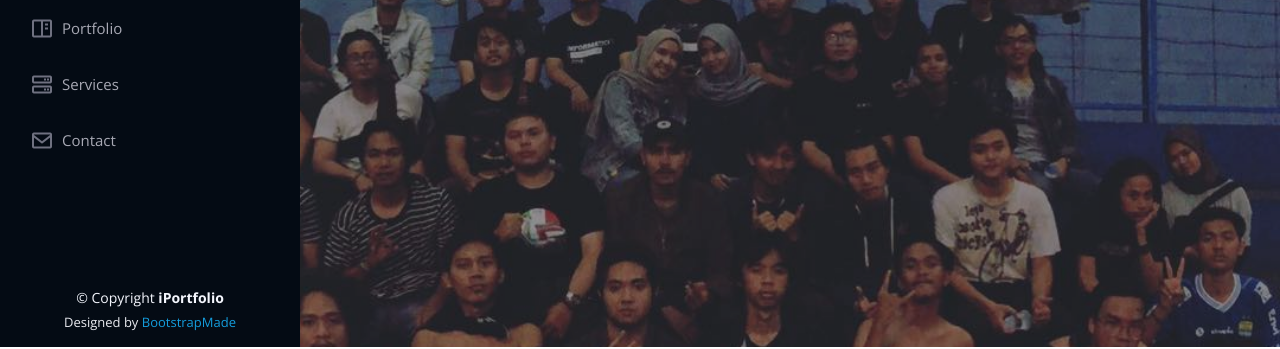
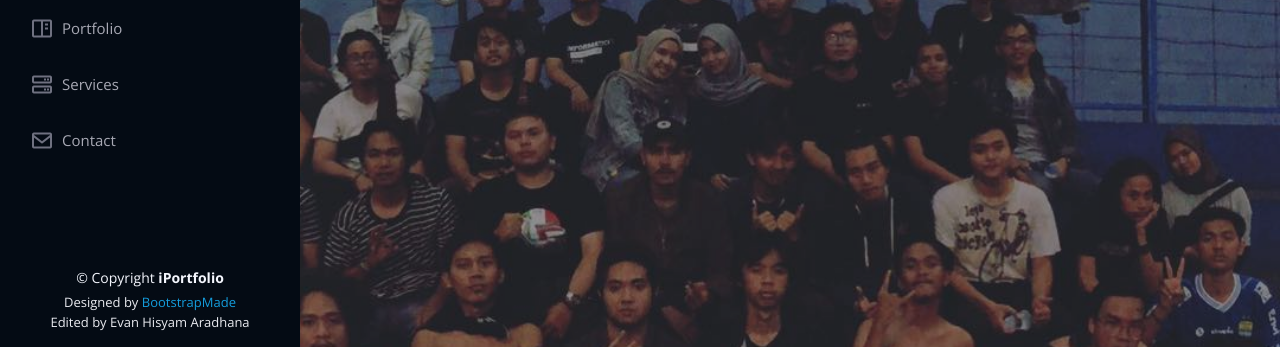
Before and after one commit to la5ngan/la5ngan.github.io, a plain HTML site: page index.html in a window 1280 px wide. Shown: the part 453-802 px from the top of the page. Drawn offline with nearby package versions, Linux system fonts and the light colour scheme.

Commit message:
Update index.html

```diff
--- a/index.html
+++ b/index.html
@@ -633,7 +633,8 @@
         <!-- You can delete the links only if you purchased the pro version. -->
         <!-- Licensing information: https://bootstrapmade.com/license/ -->
         <!-- Purchase the pro version with working PHP/AJAX contact form: https://bootstrapmade.com/iportfolio-bootstrap-portfolio-websites-template/ -->
-        Designed by <a href="https://bootstrapmade.com/">BootstrapMade</a>
+        Designed by <a href="https://bootstrapmade.com/">BootstrapMade</a><br>
+        Edited by Evan Hisyam Aradhana
       </div>
     </div>
   </footer><!-- End  Footer -->
```
